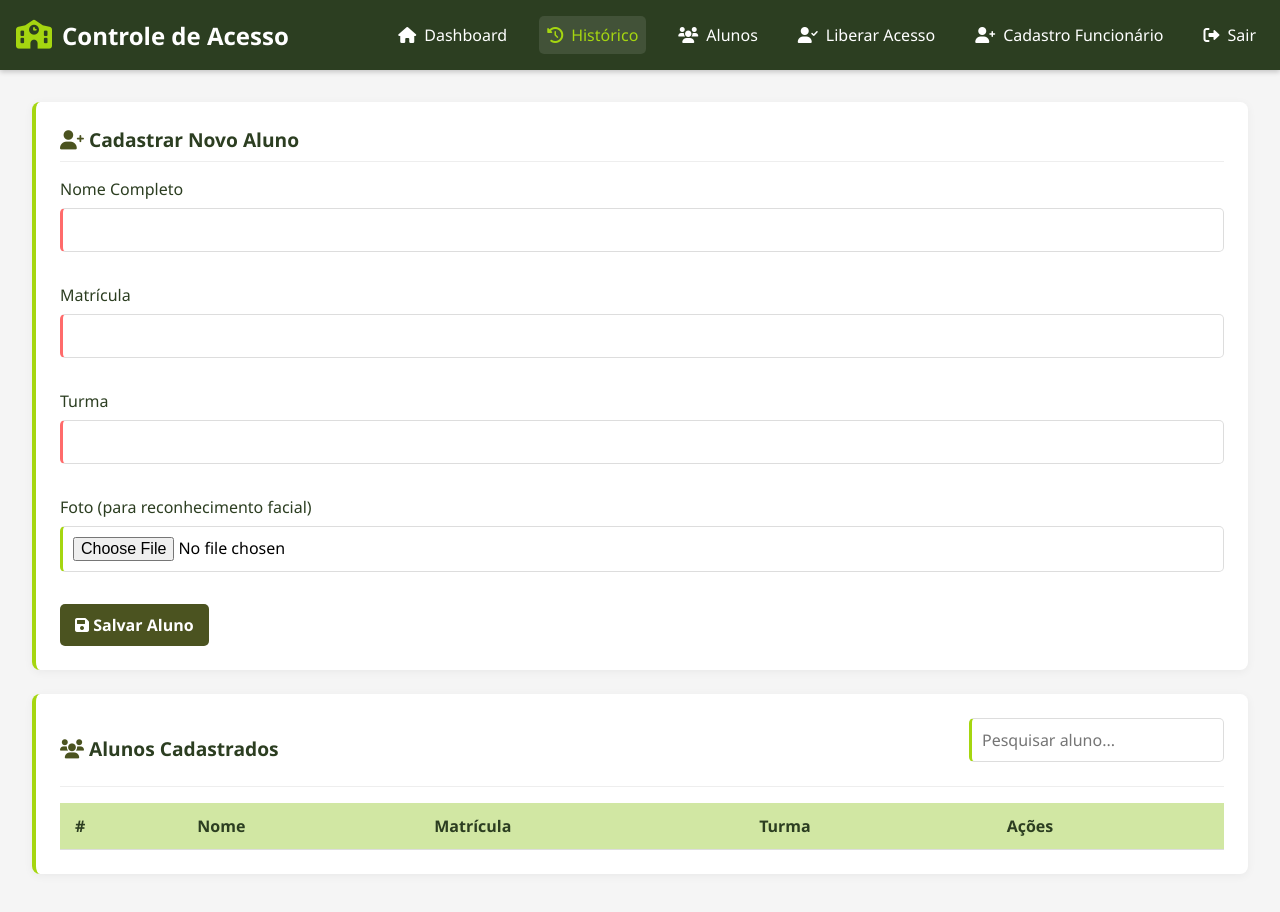
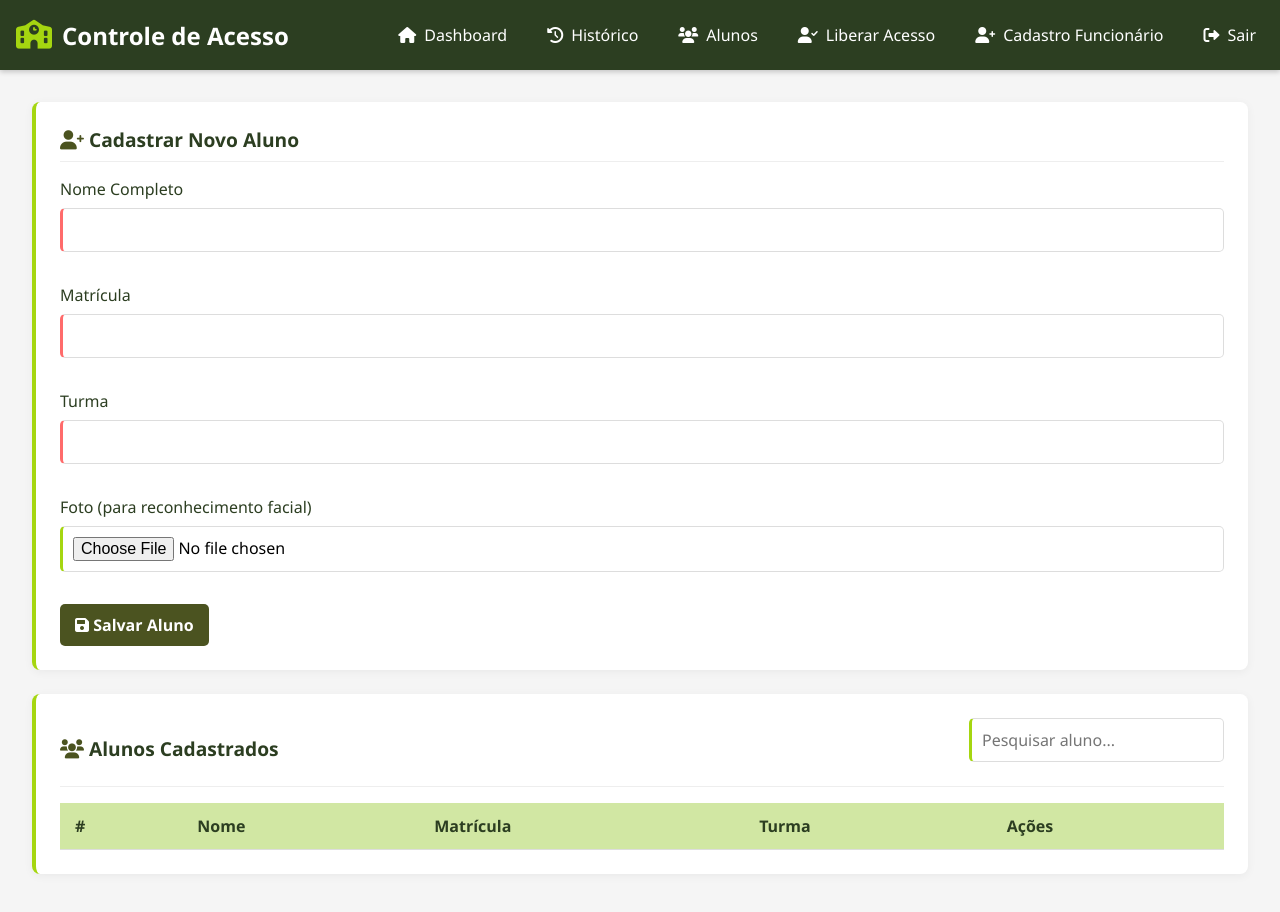
Before and after one commit to thaisferreeirah/Acelera-4, a plain HTML site: page alunos.html in a window 1280 px wide. Drawn offline with nearby package versions, Linux system fonts and the light colour scheme; files that its build step writes are made by us from their sources.

Commit message:
alteraçoes

```diff
--- a/alunos.html
+++ b/alunos.html
@@ -17,7 +17,7 @@
 
     <ul class="itens-menu">
         <li><a href="dashboard.html"><i class="fas fa-home"></i> Dashboard</a></li>
-        <li><a href="historico.html" class="ativo"><i class="fas fa-history"></i> Histórico</a></li>
+        <li><a href="historico.html" class=""><i class="fas fa-history"></i> Histórico</a></li>
         <li><a href="alunos.html"><i class="fas fa-users"></i> Alunos</a></li>
         <li><a href="liberarAcesso.html"><i class="fas fa-user-check"></i> Liberar Acesso</a></li>
         <li><a href="cadastro.html"><i class="fas fa-user-plus"></i> Cadastro Funcionário</a></li>
```
Also changed, not shown: cadastro.html (+1 -1 lines), dashboard.html (+1 -1 lines), historico.html (+1 -1 lines), liberarAcesso.html (+1 -1 lines).
